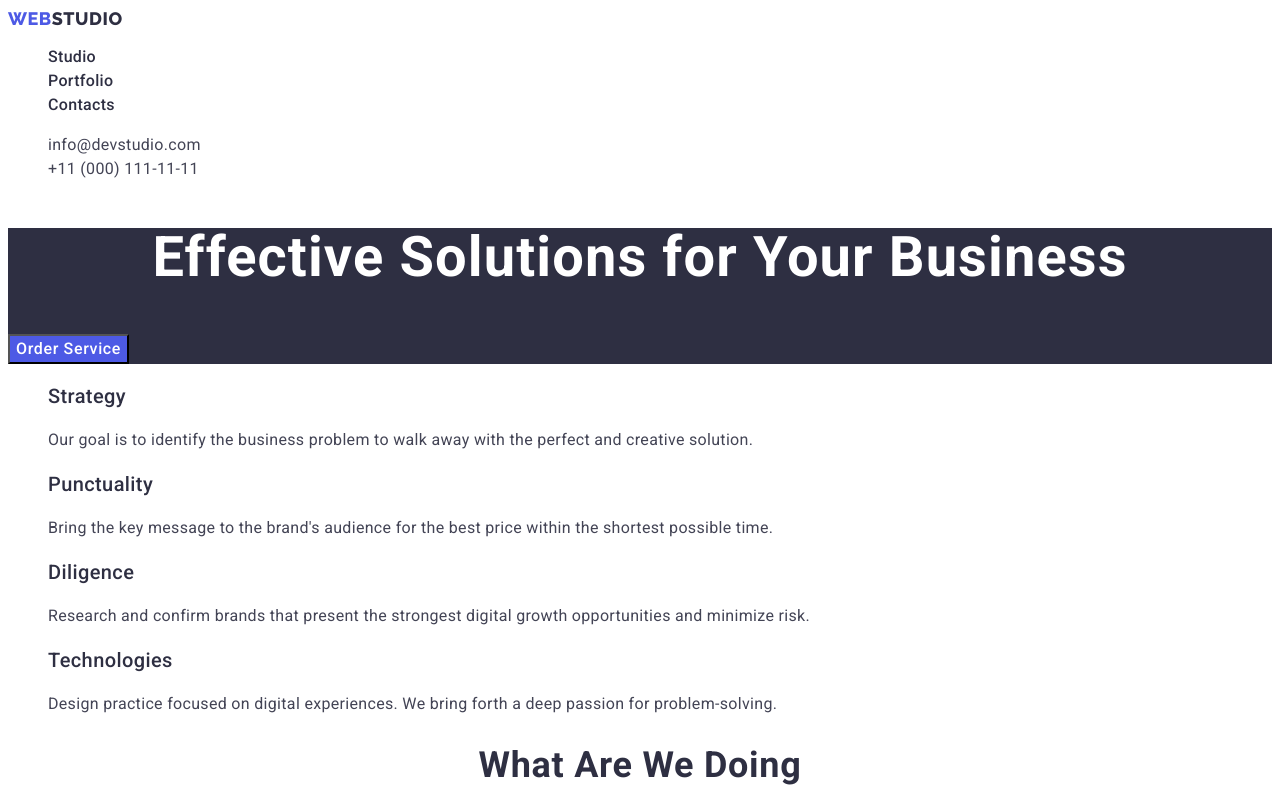
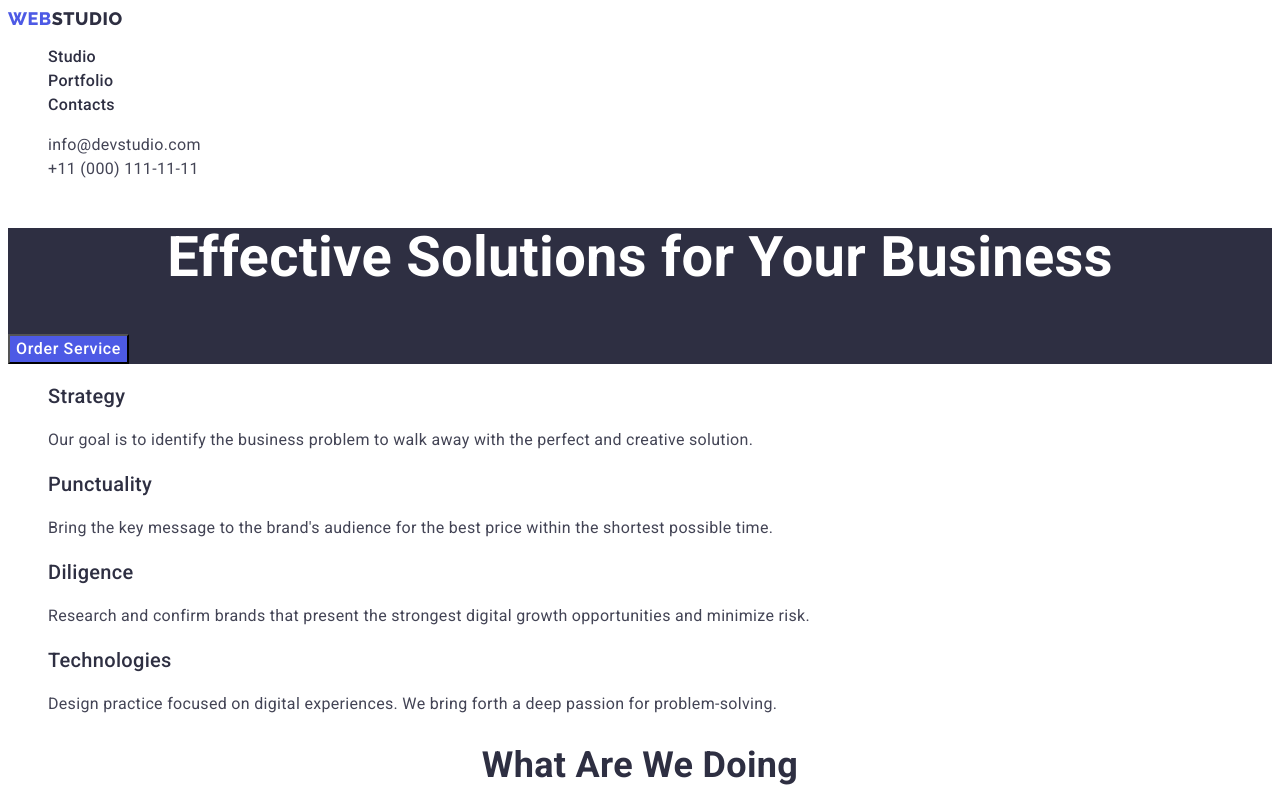
Before and after one commit to BishopNik/goit-markup-hw-03, a plain HTML site: page index.html in a window 1280 px wide. Shown: the top 800 px of the page. Drawn offline with Linux system fonts and the light colour scheme.

Commit message:
optimize_css

```diff
--- a/css/style.css
+++ b/css/style.css
@@ -14,6 +14,8 @@ body {
     font-family: "Roboto", sans-serif;
     font-style: normal;
     font-weight: 400;
+    letter-spacing: 0.02em;
+
 }
 
 .list {
@@ -37,7 +39,6 @@ body {
     font-size: 56px;
     line-height: 1.07;
     text-align: center;
-    letter-spacing: 0.02em;
     color: var(--color-white);
 }
 .banner-but {
@@ -61,11 +62,9 @@ body {
 .tech-h,
 .teem-name,
 .card-name  {
-    font-style: normal;
     font-weight: 500;
     font-size: 20px;
     line-height: 1.2;
-    letter-spacing: 0.02em;
     color: var(--text-color);
 }
 
@@ -74,7 +73,6 @@ body {
 .card-type {
     font-size: 16px;
     line-height: 1.5;
-    letter-spacing: 0.02em;
     color: var(--color-main-font);
 }
 
@@ -85,7 +83,6 @@ body {
     font-size: 36px;
     line-height: 1.11;
     text-align: center;
-    letter-spacing: 0.02em;
     text-transform: capitalize;
     color: var(--text-color);
 }
```
